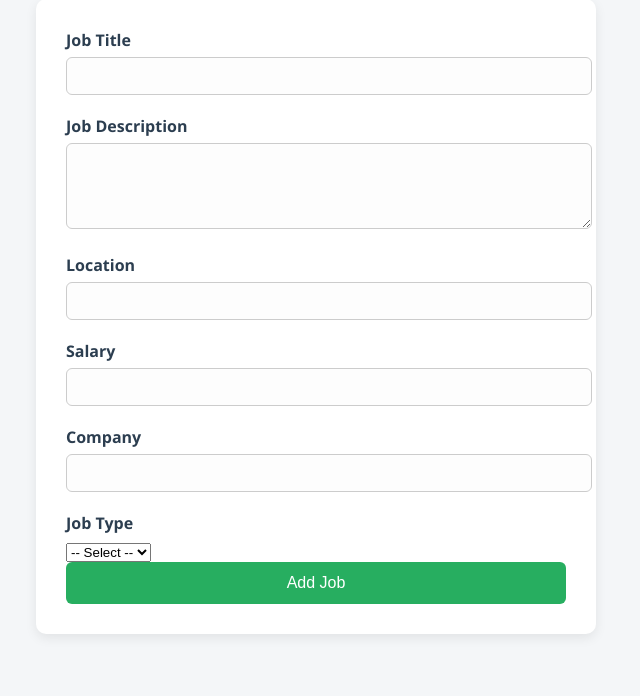
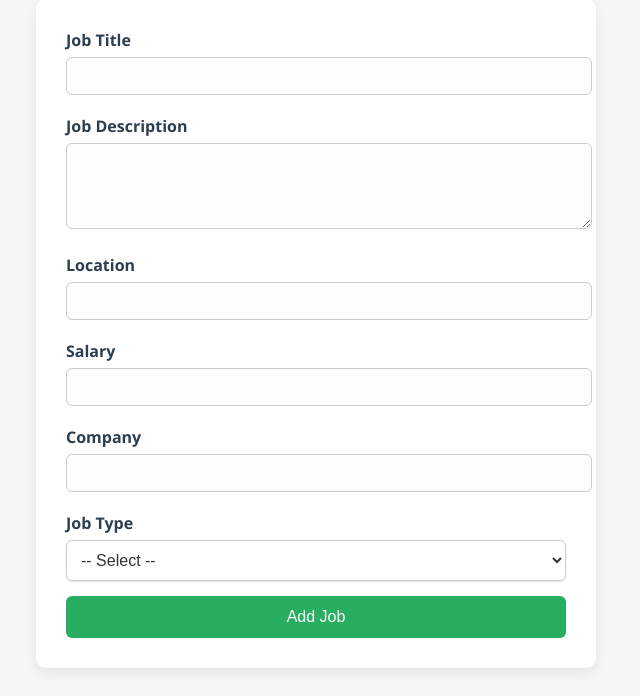
Before and after one commit to devshanuuu/QuickHire, a PHP site: page /add_job.php in a window 1280 px wide. Shown: the part 104-800 px from the top of the page, without its empty margins (324-964 px from the left). Run offline with PHP 8.4, Linux system fonts and the light colour scheme.

Commit message:
Some css added

```diff
--- a/style.css
+++ b/style.css
@@ -108,3 +108,28 @@ p[style*="color: green"] {
 .add-job-page button:hover {
     background-color: #1e8449;
 }
+
+select {
+  width: 100%;
+  padding: 10px;
+  border: 1px solid #ccc;
+  border-radius: 6px;
+  background-color: #fff;
+  font-size: 16px;
+  color: #333;
+  margin-bottom: 15px;
+  box-shadow: 0 1px 2px rgba(0, 0, 0, 0.1);
+}
+
+label {
+  display: block;
+  font-weight: 600;
+  color: #123456;
+  margin-bottom: 6px;
+}
+
+select:focus {
+  border-color: #28a745;
+  outline: none;
+  box-shadow: 0 0 5px rgba(40, 167, 69, 0.3);
+}
```
